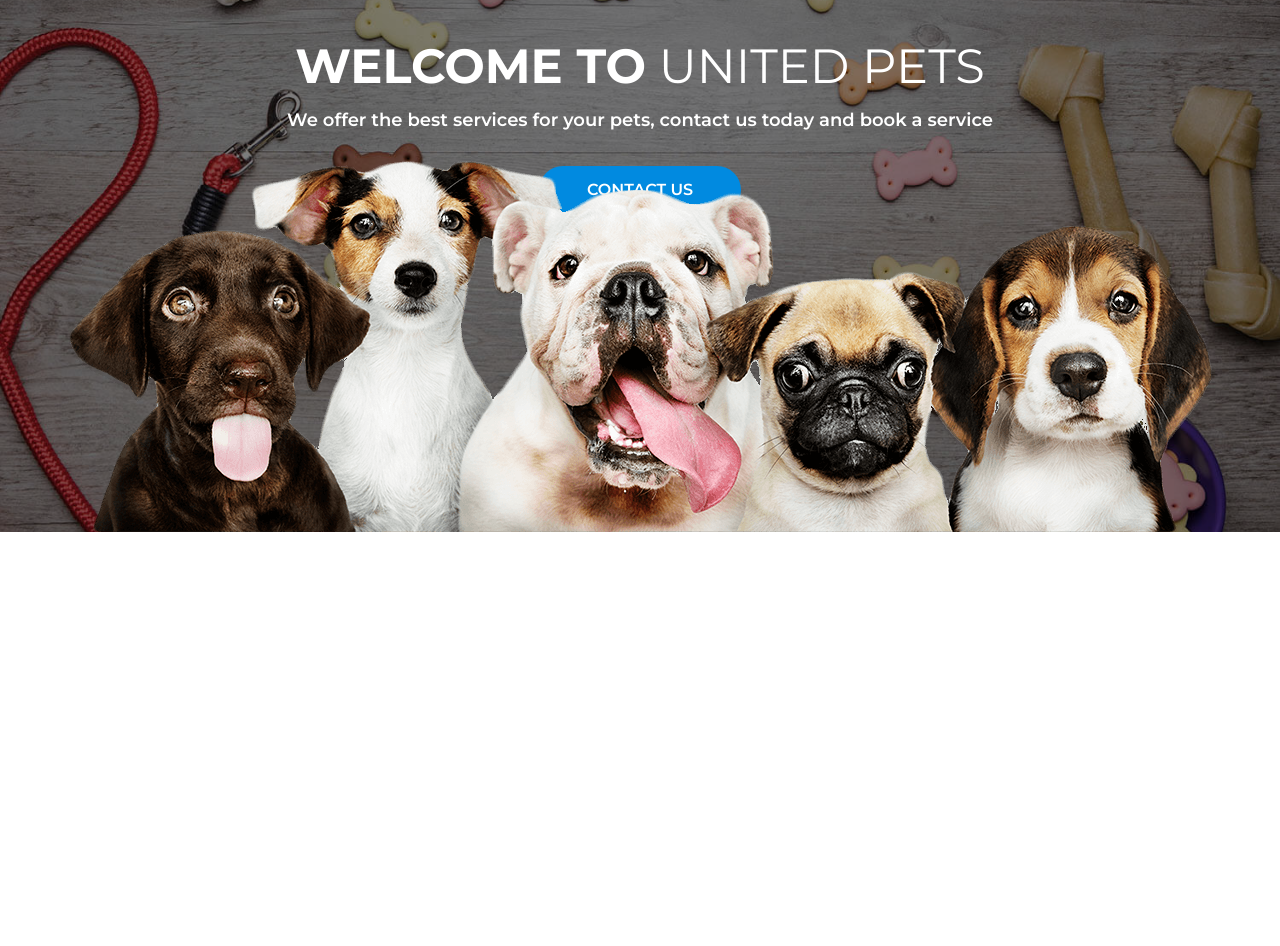
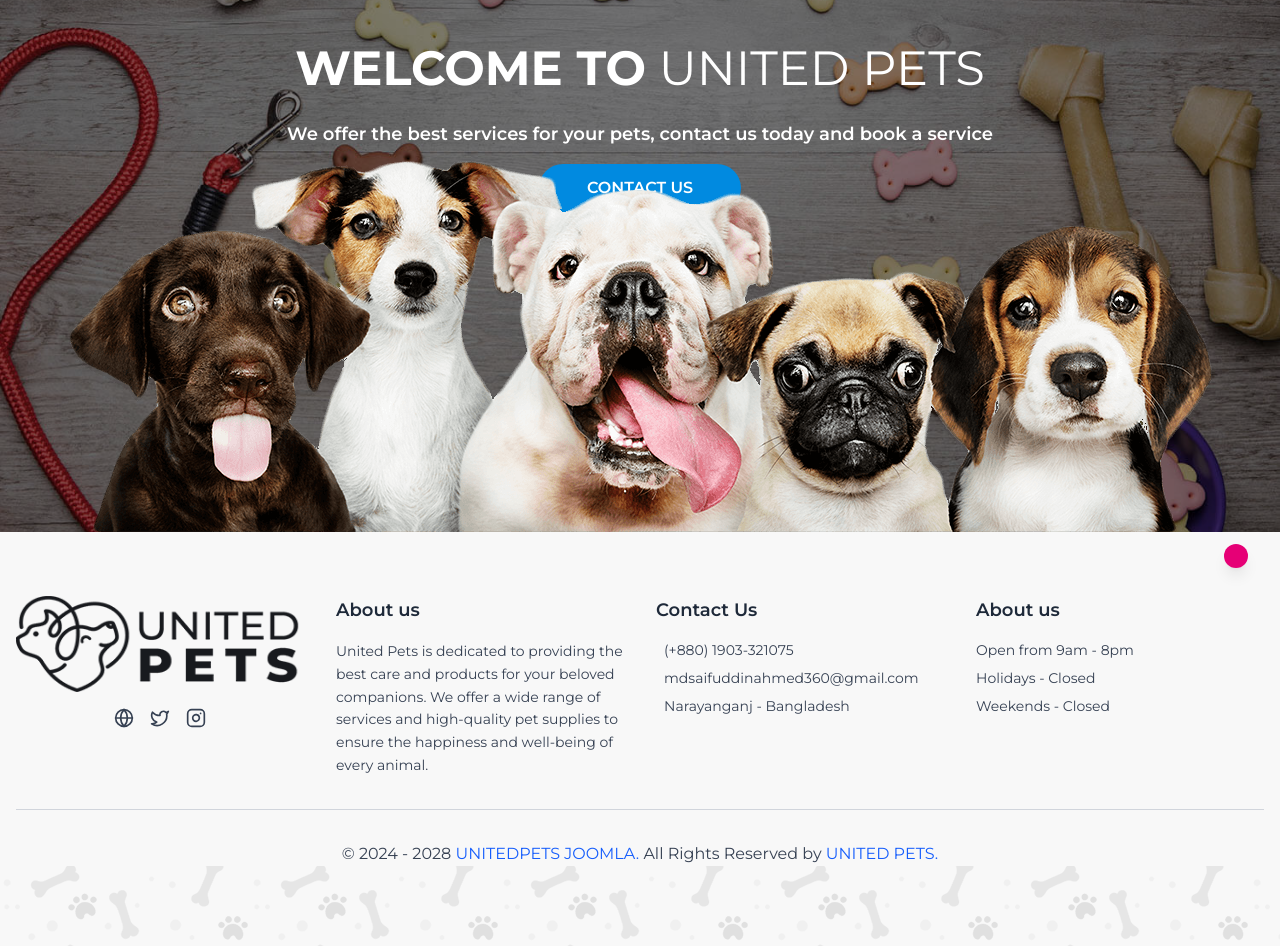
Before and after one commit to Sifat2245/United_pets_client, a React (Vite) app: page / in a window 1280 px wide. Shown: the part 200-1146 px from the top of the page. Before the commit the page ends 800 px from the top, so only its background shows below. Built offline with nearby package versions, Linux system fonts and the light colour scheme.

Commit message:
designed footer section

```diff
--- a/src/components/Footer.jsx
+++ b/src/components/Footer.jsx
@@ -1,11 +1,114 @@
-import React from 'react';
+import React from "react";
+import footerImg from "../assets/pattern1.png";
+import logo from "../assets/logo.png";
+import { Globe, Instagram, Twitter } from "lucide-react";
 
 const Footer = () => {
-    return (
-        <div>
+  return (
+    <div className="w-full pt-12 md:pt-16 text-gray-700 font-sans bg-[#f8f8f8]">
+      <div className="container mx-auto px-4">
+        <div className="grid grid-cols-1 md:grid-cols-2 lg:grid-cols-4 gap-8 border-b border-gray-300 pb-8 mb-8">
+          <div className="flex flex-col items-center  text-center md:text-left">
+            <img src={logo} alt="United Pets Logo" className="mb-4 h-24 w-72" />
+            <div className="flex space-x-4">
+              <a
+                href="https://saifuddin-ahmed-sifat.web.app/"
+                target="_blank"
+                aria-label="Facebook"
+                className=" hover:text-blue-300 transition-colors duration-200"
+              >
+                <Globe className="h-5 w-5 hover:text-[#D61C62] transition-all duration-200" />
+              </a>
 
+              <a
+                href="https://x.com/mdsifat1644976"
+                target="_blank"
+                aria-label="Twitter"
+                className=" hover:text-blue-300 transition-colors duration-200"
+              >
+                <Twitter className="h-5 w-5 hover:text-[#D61C62] transition-all duration-200" />
+              </a>
+
+              <a
+                href="https://www.instagram.com/sifat_224/"
+                target="_blank"
+                aria-label="Instagram"
+                className=" hover:text-blue-300 transition-colors duration-200"
+              >
+                <Instagram className="h-5 w-5 hover:text-[#D61C62] transition-all duration-200" />
+              </a>
+            </div>
+          </div>
+
+          <div className="text-center md:text-left">
+            <h3 className="text-lg font-semibold mb-4 text-gray-800">
+              About us
+            </h3>
+            <p className="text-sm leading-relaxed">
+              United Pets is dedicated to providing the best care and products
+              for your beloved companions. We offer a wide range of services and
+              high-quality pet supplies to ensure the happiness and well-being
+              of every animal.
+            </p>
+          </div>
+
+          <div className="text-center md:text-left">
+            <h3 className="text-lg font-semibold mb-4 text-gray-800">
+              Contact Us
+            </h3>
+            <ul className="space-y-2 text-sm">
+              <li className="flex items-center justify-center md:justify-start">
+                <i className="fas fa-phone mr-2 text-gray-500"></i>
+                <span className="hover:text-[#D61C62] transition-all duration-200">
+                  (+880) 1903-321075
+                </span>
+              </li>
+              <li className="flex items-center justify-center md:justify-start">
+                <i className="fas fa-envelope mr-2 text-gray-500"></i>
+                <span className="hover:text-[#D61C62] transition-all duration-200">
+                  mdsaifuddinahmed360@gmail.com
+                </span>
+              </li>
+              <li className="flex items-center justify-center md:justify-start">
+                <i className="fas fa-map-marker-alt mr-2 text-gray-500"></i>
+                <span className="hover:text-[#D61C62] transition-all duration-200">
+                  Narayanganj - Bangladesh
+                </span>
+              </li>
+            </ul>
+          </div>
+
+          <div className="text-center md:text-left">
+            <h3 className="text-lg font-semibold mb-4 text-gray-800">
+              About us
+            </h3>
+            <ul className="space-y-2 text-sm">
+              <li>Open from 9am - 8pm</li>
+              <li>Holidays - Closed</li>
+              <li>Weekends - Closed</li>
+            </ul>
+          </div>
         </div>
-    );
+        <div className="text-center">
+          © 2024 - 2028{" "}
+          <a href="#" className="text-blue-600 hover:underline">
+            UNITEDPETS JOOMLA.
+          </a>{" "}
+          All Rights Reserved by{" "}
+          <a href="#" className="text-blue-600 hover:underline">
+            UNITED PETS.
+          </a>
+        </div>
+      </div>
+      <div
+        className="text-center text-sm text-gray-500 w-full h-full py-10"
+        style={{
+          backgroundImage: `url(${footerImg})`,
+          backgroundPosition: "bottom",
+        }}
+      ></div>
+    </div>
+  );
 };
 
 export default Footer;
--- a/src/components/Hero.jsx
+++ b/src/components/Hero.jsx
@@ -22,7 +22,7 @@ const Hero = () => {
         transition={{ duration: 1, ease: "easeOut" }}
       >
         <motion.h1
-          className="text-2xl md:text-4xl lg:text-5xl"
+          className="text-2xl md:text-4xl lg:text-5xl pb-3"
           initial={{ opacity: 0, y: -30 }}
           animate={{ opacity: 1, y: 0 }}
           transition={{ duration: 1, delay: 0.3 }}
@@ -30,7 +30,7 @@ const Hero = () => {
           <span className="font-bold">WELCOME TO</span> UNITED PETS
         </motion.h1>
         <motion.p
-          className="font-semibold text-sm md:text-lg pb-4"
+          className="font-semibold text-sm md:text-lg"
           initial={{ opacity: 0, y: -20 }}
           animate={{ opacity: 1, y: 0 }}
           transition={{ duration: 1, delay: 0.6 }}
--- a/src/layouts/MainLayout.jsx
+++ b/src/layouts/MainLayout.jsx
@@ -2,6 +2,7 @@ import React from 'react';
 import { Outlet } from 'react-router';
 import TopBar from '../components/TopBar';
 import Navbar from '../components/Navbar';
+import Footer from '../components/Footer';
 
 const MainLayout = () => {
     return (
@@ -9,6 +10,17 @@ const MainLayout = () => {
             <TopBar></TopBar>
             <Navbar></Navbar>
             <Outlet></Outlet>
+            <Footer></Footer>
+
+
+             {/* Scroll to Top Button */}
+            <button
+                className="fixed bottom-8 right-8 bg-pink-600 text-white p-3 rounded-full shadow-lg hover:bg-pink-700 focus:outline-none focus:ring-2 focus:ring-pink-500 focus:ring-opacity-50 transition-all duration-300"
+                onClick={() => window.scrollTo({ top: 0, behavior: 'smooth' })}
+                aria-label="Scroll to top"
+            >
+                <i className="fas fa-arrow-up"></i>
+            </button>
         </div>
     );
 };
```
Also changed, not shown: src/assets/pattern1.png (added).
